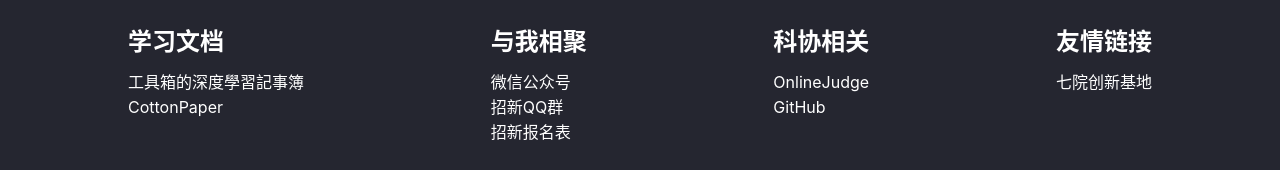
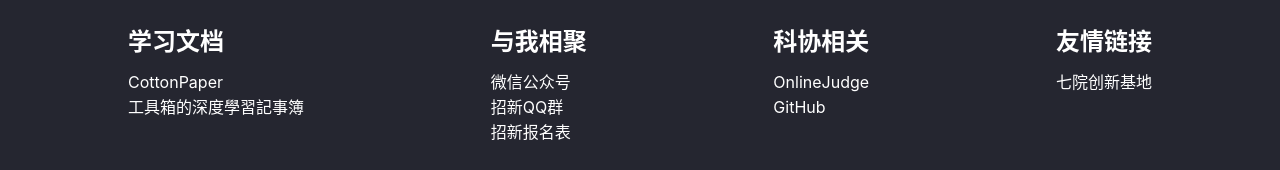
Before and after one commit to sanyuankexie/hello.kexie.space, a React (Vite) app: page / in a window 1280 px wide. Shown: the part 3158-3328 px from the top of the page. Built offline with nearby package versions, Linux system fonts and the light colour scheme; no server answers.

Commit message:
Onlytonight -> Hello Github(#8)
* Update src/component/Footer/Footer.tsx

Co-authored-by: onlyTonght <=>
Co-authored-by: 唤雨考拉 <therainisme@qq.com>

```diff
--- a/src/component/Footer/Footer.tsx
+++ b/src/component/Footer/Footer.tsx
@@ -65,11 +65,11 @@ const data: Array<ITable> = [
         title: '学习文档',
         list: [
             {
+                name: 'CottonPaper',
+                url: 'https://cp.therainisme.com',
+            }, {
                 name: '工具箱的深度學習記事簿',
-                url: 'https://ml.akasaki.space',
-            }, {
-                name: 'CottonPaper',
-                url: 'https://cp.therainisme.com'
+                url: 'https://ml.akasaki.space'
             }
         ]
     },
```
